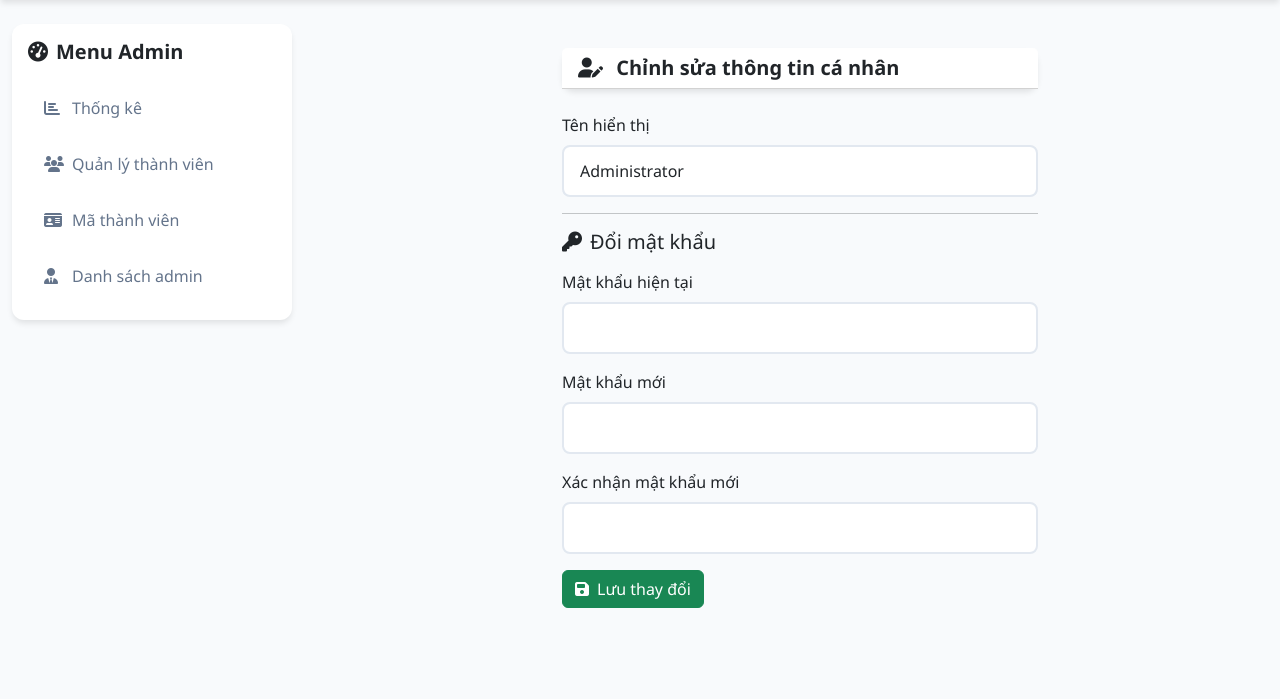
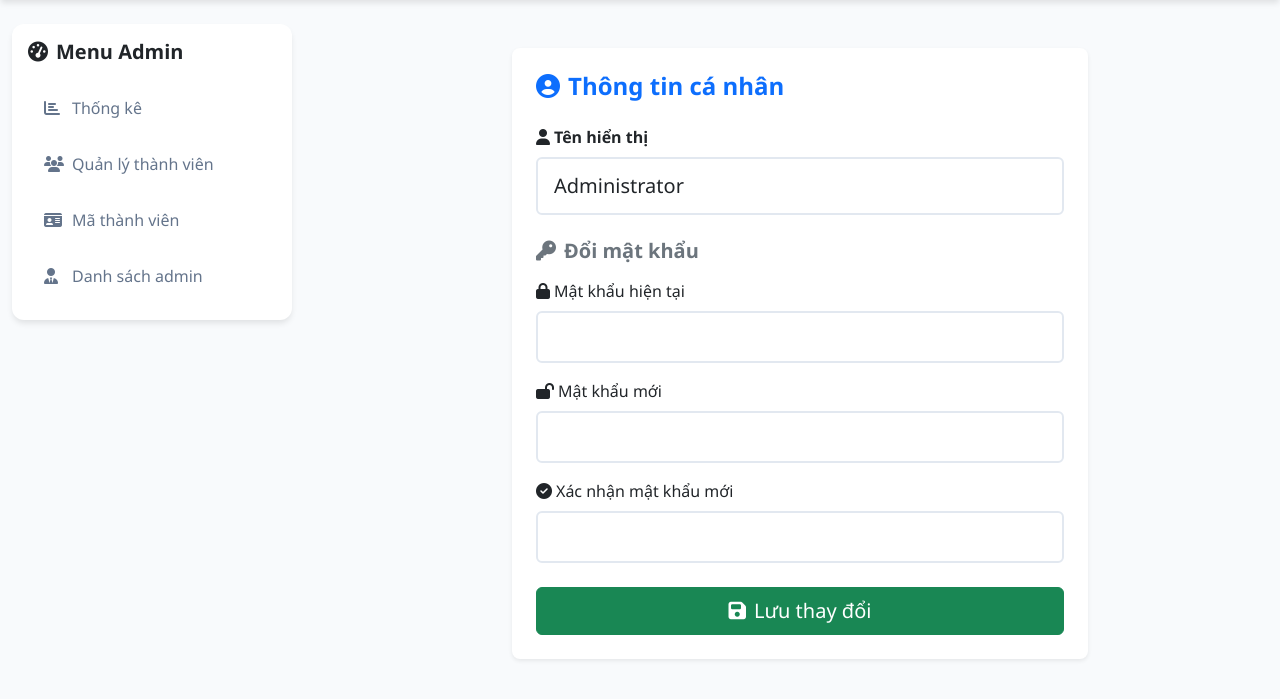
Before and after one commit to Tmy-andy/PiuPiu, a Flask app: page /profile in a window 1280 px wide. Shown: the part 62-761 px from the top of the page. Run offline with Flask 3, Linux system fonts and the light colour scheme; a user stored in the database is signed in; data comes from the database, SQL or seed files in the repository.

Commit message:
cập nhật

```diff
--- a/templates/profile.html
+++ b/templates/profile.html
@@ -2,45 +2,59 @@
 {% block title %}Thông tin cá nhân{% endblock %}
 {% block content %}
 <div class="row">
+    <!-- Sidebar -->
     <div class="col-lg-3 col-md-4">
         {% include "_sidebar.html" %}
     </div>
 
+    <!-- Main Content -->
     <div class="col-lg-9 col-md-8">
-        <div class="container py-4" style="max-width: 500px;">
-            <div class="card mb-4">
-                <div class="card-header bg-white">
-                    <h5 class="card-title fw-bold mb-0">
-                        <i class="fas fa-user-edit me-2"></i>
-                        Chỉnh sửa thông tin cá nhân
+        <div class="container py-4" style="max-width: 600px;">
+            <div class="card shadow-sm rounded-3">
+                <div class="card-body p-4">
+                    <h4 class="mb-4 text-primary fw-bold">
+                        <i class="fas fa-user-circle me-2"></i>Thông tin cá nhân
+                    </h4>
+
+                    <form method="POST">
+                        <!-- Hiển thị tên -->
+                        <div class="mb-4">
+                            <label class="form-label fw-semibold"><i class="fas fa-user me-1"></i>Tên hiển thị</label>
+                            <input type="text" class="form-control form-control-lg rounded-2"
+                                   name="display_name" value="{{ user.display_name }}" required>
+                        </div>
+
+                        <!-- Đổi mật khẩu -->
+                        <h5 class="mt-4 mb-3 text-secondary fw-bold">
+                            <i class="fas fa-key me-2"></i>Đổi mật khẩu
                         </h5>
-                </div>
-            </div>
-            <div class="card-body">
-                <form method="POST">
+
                         <div class="mb-3">
-                        <label class="form-label">Tên hiển thị</label>
-                        <input type="text" class="form-control" name="display_name" value="{{ user.display_name }}" required>
-                    </div>
-                    <hr>
-                    <h5 class="mb-3"><i class="fas fa-key me-2"></i>Đổi mật khẩu</h5>
-                    <div class="mb-3">
-                        <label class="form-label">Mật khẩu hiện tại</label>
-                        <input type="password" class="form-control" name="password_current" autocomplete="current-password">
+                            <label class="form-label"><i class="fas fa-lock me-1"></i>Mật khẩu hiện tại</label>
+                            <input type="password" class="form-control rounded-2"
+                                   name="password_current" autocomplete="current-password">
                         </div>
                         <div class="mb-3">
-                        <label class="form-label">Mật khẩu mới</label>
-                        <input type="password" class="form-control" name="password_new" autocomplete="new-password">
+                            <label class="form-label"><i class="fas fa-lock-open me-1"></i>Mật khẩu mới</label>
+                            <input type="password" class="form-control rounded-2"
+                                   name="password_new" autocomplete="new-password">
                         </div>
-                    <div class="mb-3">
-                        <label class="form-label">Xác nhận mật khẩu mới</label>
-                        <input type="password" class="form-control" name="password_confirm" autocomplete="new-password">
+                        <div class="mb-4">
+                            <label class="form-label"><i class="fas fa-check-circle me-1"></i>Xác nhận mật khẩu mới</label>
+                            <input type="password" class="form-control rounded-2"
+                                   name="password_confirm" autocomplete="new-password">
                         </div>
-                    <button type="submit" class="btn btn-success"><i class="fas fa-save me-2"></i>Lưu thay đổi</button>
+
+                        <div class="d-grid">
+                            <button type="submit" class="btn btn-success btn-lg rounded-2">
+                                <i class="fas fa-save me-2"></i>Lưu thay đổi
+                            </button>
+                        </div>
                     </form>
+
                 </div>
             </div>
         </div>
     </div>
-
+</div>
 {% endblock %}
```
Lines whose indentation alone changed are shown as unchanged.
